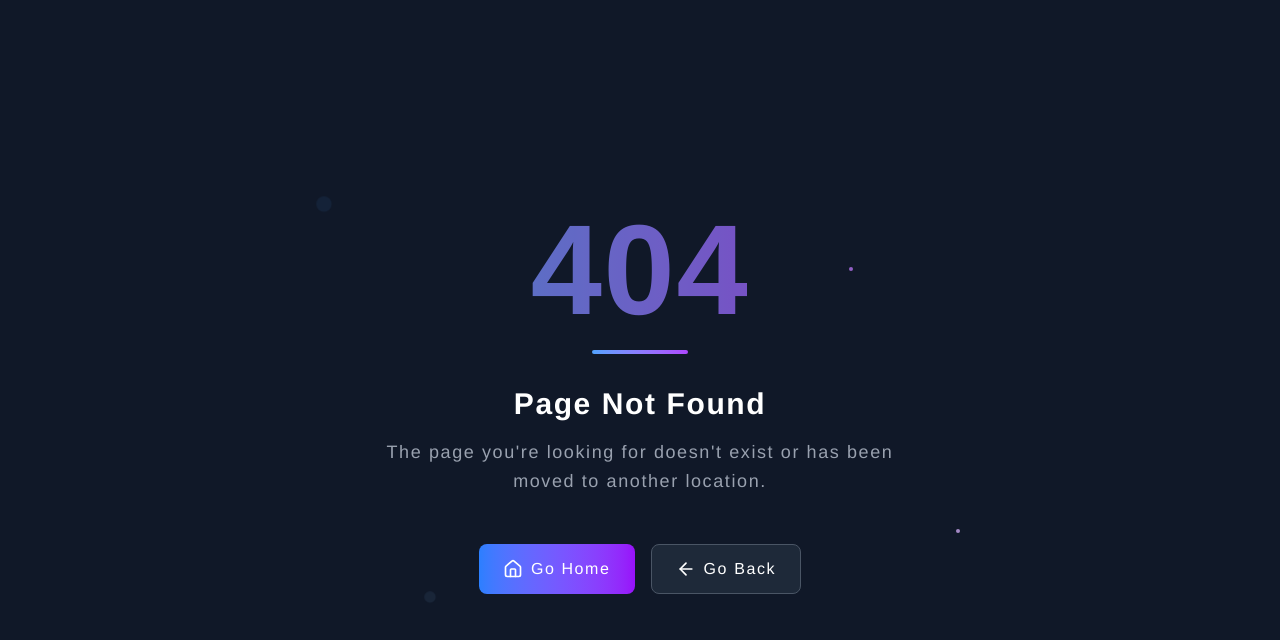
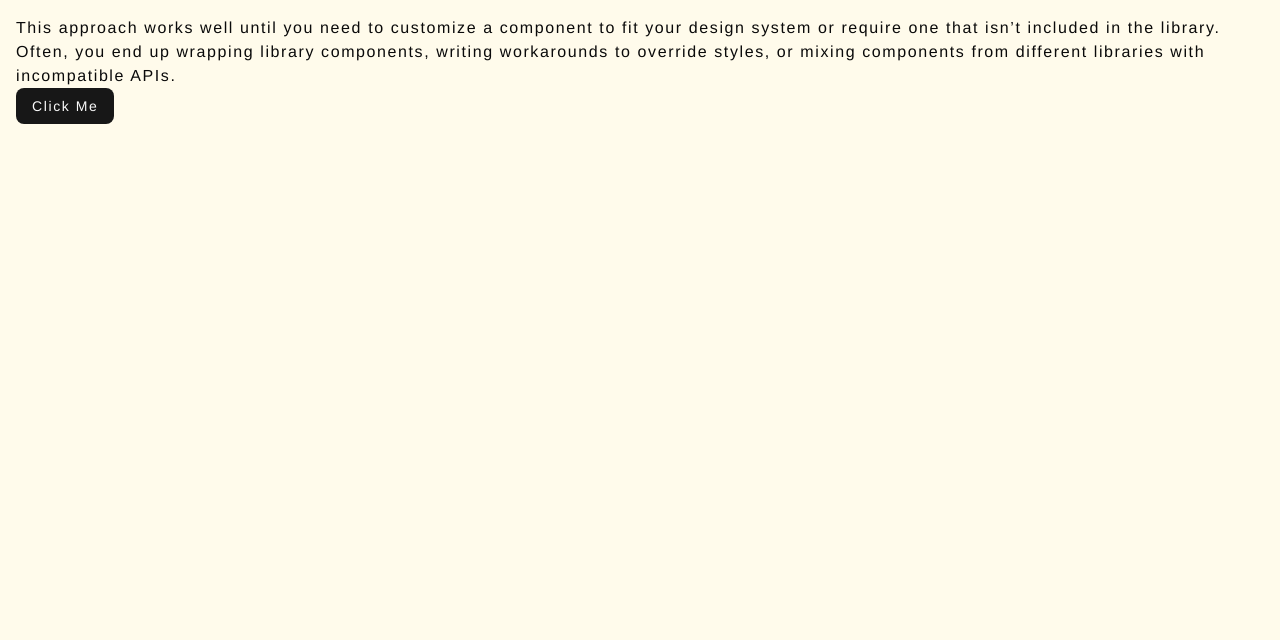
Before and after one commit to avinash874/nextjs, a Next.js app: page /projects/shadcn.ui in a window 1280 px wide. Before the commit this address had no page. Shown: the top 640 px of the page. Built offline with nearby package versions, Linux system fonts and the light colour scheme.

Commit message:
SHADCN UI in Next.js

```diff
--- a/app/globals.css
+++ b/app/globals.css
@@ -1,9 +1,7 @@
 @import "tailwindcss";
+@import "tw-animate-css";
 
-:root {
-  --background: #ffffff;
-  --foreground: #171717;
-}
+@custom-variant dark (&:is(.dark *));
 
 @theme inline {
   --color-background: var(--background);
@@ -12,18 +10,46 @@
   --font-mono: var(--font-geist-mono);
   --font-roboto: var(--font-roboto);
   --font-work: var(--font-work-sans);
-}
-
-@media (prefers-color-scheme: dark) {
-  :root {
-    --background: #0a0a0a;
-    --foreground: #ededed;
-  }
+  --color-sidebar-ring: var(--sidebar-ring);
+  --color-sidebar-border: var(--sidebar-border);
+  --color-sidebar-accent-foreground: var(--sidebar-accent-foreground);
+  --color-sidebar-accent: var(--sidebar-accent);
+  --color-sidebar-primary-foreground: var(--sidebar-primary-foreground);
+  --color-sidebar-primary: var(--sidebar-primary);
+  --color-sidebar-foreground: var(--sidebar-foreground);
+  --color-sidebar: var(--sidebar);
+  --color-chart-5: var(--chart-5);
+  --color-chart-4: var(--chart-4);
+  --color-chart-3: var(--chart-3);
+  --color-chart-2: var(--chart-2);
+  --color-chart-1: var(--chart-1);
+  --color-ring: var(--ring);
+  --color-input: var(--input);
+  --color-border: var(--border);
+  --color-destructive: var(--destructive);
+  --color-accent-foreground: var(--accent-foreground);
+  --color-accent: var(--accent);
+  --color-muted-foreground: var(--muted-foreground);
+  --color-muted: var(--muted);
+  --color-secondary-foreground: var(--secondary-foreground);
+  --color-secondary: var(--secondary);
+  --color-primary-foreground: var(--primary-foreground);
+  --color-primary: var(--primary);
+  --color-popover-foreground: var(--popover-foreground);
+  --color-popover: var(--popover);
+  --color-card-foreground: var(--card-foreground);
+  --color-card: var(--card);
+  --radius-sm: calc(var(--radius) - 4px);
+  --radius-md: calc(var(--radius) - 2px);
+  --radius-lg: var(--radius);
+  --radius-xl: calc(var(--radius) + 4px);
+  --radius-2xl: calc(var(--radius) + 8px);
+  --radius-3xl: calc(var(--radius) + 12px);
+  --radius-4xl: calc(var(--radius) + 16px);
 }
 
 body {
   background: rgb(14, 14, 14);
-  color: var(--foreground);
   font-family: Urbanist, Helvetica, sans-serif;
   letter-spacing: 0.1rem;
 }
@@ -520,3 +546,81 @@
     left: 20px;
   }
 }
+
+:root {
+  --radius: 0.625rem;
+  --background: oklch(1 0 0);
+  --foreground: oklch(0.145 0 0);
+  --card: oklch(1 0 0);
+  --card-foreground: oklch(0.145 0 0);
+  --popover: oklch(1 0 0);
+  --popover-foreground: oklch(0.145 0 0);
+  --primary: oklch(0.205 0 0);
+  --primary-foreground: oklch(0.985 0 0);
+  --secondary: oklch(0.97 0 0);
+  --secondary-foreground: oklch(0.205 0 0);
+  --muted: oklch(0.97 0 0);
+  --muted-foreground: oklch(0.556 0 0);
+  --accent: oklch(0.97 0 0);
+  --accent-foreground: oklch(0.205 0 0);
+  --destructive: oklch(0.577 0.245 27.325);
+  --border: oklch(0.922 0 0);
+  --input: oklch(0.922 0 0);
+  --ring: oklch(0.708 0 0);
+  --chart-1: oklch(0.646 0.222 41.116);
+  --chart-2: oklch(0.6 0.118 184.704);
+  --chart-3: oklch(0.398 0.07 227.392);
+  --chart-4: oklch(0.828 0.189 84.429);
+  --chart-5: oklch(0.769 0.188 70.08);
+  --sidebar: oklch(0.985 0 0);
+  --sidebar-foreground: oklch(0.145 0 0);
+  --sidebar-primary: oklch(0.205 0 0);
+  --sidebar-primary-foreground: oklch(0.985 0 0);
+  --sidebar-accent: oklch(0.97 0 0);
+  --sidebar-accent-foreground: oklch(0.205 0 0);
+  --sidebar-border: oklch(0.922 0 0);
+  --sidebar-ring: oklch(0.708 0 0);
+}
+
+.dark {
+  --background: oklch(0.145 0 0);
+  --foreground: oklch(0.985 0 0);
+  --card: oklch(0.205 0 0);
+  --card-foreground: oklch(0.985 0 0);
+  --popover: oklch(0.205 0 0);
+  --popover-foreground: oklch(0.985 0 0);
+  --primary: oklch(0.922 0 0);
+  --primary-foreground: oklch(0.205 0 0);
+  --secondary: oklch(0.269 0 0);
+  --secondary-foreground: oklch(0.985 0 0);
+  --muted: oklch(0.269 0 0);
+  --muted-foreground: oklch(0.708 0 0);
+  --accent: oklch(0.269 0 0);
+  --accent-foreground: oklch(0.985 0 0);
+  --destructive: oklch(0.704 0.191 22.216);
+  --border: oklch(1 0 0 / 10%);
+  --input: oklch(1 0 0 / 15%);
+  --ring: oklch(0.556 0 0);
+  --chart-1: oklch(0.488 0.243 264.376);
+  --chart-2: oklch(0.696 0.17 162.48);
+  --chart-3: oklch(0.769 0.188 70.08);
+  --chart-4: oklch(0.627 0.265 303.9);
+  --chart-5: oklch(0.645 0.246 16.439);
+  --sidebar: oklch(0.205 0 0);
+  --sidebar-foreground: oklch(0.985 0 0);
+  --sidebar-primary: oklch(0.488 0.243 264.376);
+  --sidebar-primary-foreground: oklch(0.985 0 0);
+  --sidebar-accent: oklch(0.269 0 0);
+  --sidebar-accent-foreground: oklch(0.985 0 0);
+  --sidebar-border: oklch(1 0 0 / 10%);
+  --sidebar-ring: oklch(0.556 0 0);
+}
+
+@layer base {
+  * {
+    @apply border-border outline-ring/50;
+  }
+  body {
+    @apply bg-background text-foreground;
+  }
+}
--- /dev/null
+++ b/app/projects/shadcn.ui/page.jsx
@@ -0,0 +1,17 @@
+import { Button } from "@/components/ui/button"
+
+const page = () => {
+  return (
+    <div className="min-h-screen bg-amber-50  p-4">
+      <p>
+        This approach works well until you need to customize a component to fit your design
+        system or require one that isn’t included in the library. Often, you end up wrapping
+        library components, writing workarounds to override styles, or mixing components from
+        different libraries with incompatible APIs.
+      </p>
+      <Button> Click Me </Button>
+    </div>
+  )
+}
+
+export default page;
--- /dev/null
+++ b/components/ui/button.jsx
@@ -0,0 +1,58 @@
+import * as React from "react"
+import { Slot } from "@radix-ui/react-slot"
+import { cva } from "class-variance-authority";
+
+import { cn } from "@/lib/utils"
+
+const buttonVariants = cva(
+  "inline-flex items-center justify-center gap-2 whitespace-nowrap rounded-md text-sm font-medium transition-all disabled:pointer-events-none disabled:opacity-50 [&_svg]:pointer-events-none [&_svg:not([class*='size-'])]:size-4 shrink-0 [&_svg]:shrink-0 outline-none focus-visible:border-ring focus-visible:ring-ring/50 focus-visible:ring-[3px] aria-invalid:ring-destructive/20 dark:aria-invalid:ring-destructive/40 aria-invalid:border-destructive",
+  {
+    variants: {
+      variant: {
+        default: "bg-primary text-primary-foreground hover:bg-primary/90",
+        destructive:
+          "bg-destructive text-white hover:bg-destructive/90 focus-visible:ring-destructive/20 dark:focus-visible:ring-destructive/40 dark:bg-destructive/60",
+        outline:
+          "border bg-background shadow-xs hover:bg-accent hover:text-accent-foreground dark:bg-input/30 dark:border-input dark:hover:bg-input/50",
+        secondary:
+          "bg-secondary text-secondary-foreground hover:bg-secondary/80",
+        ghost:
+          "hover:bg-accent hover:text-accent-foreground dark:hover:bg-accent/50",
+        link: "text-primary underline-offset-4 hover:underline",
+      },
+      size: {
+        default: "h-9 px-4 py-2 has-[>svg]:px-3",
+        sm: "h-8 rounded-md gap-1.5 px-3 has-[>svg]:px-2.5",
+        lg: "h-10 rounded-md px-6 has-[>svg]:px-4",
+        icon: "size-9",
+        "icon-sm": "size-8",
+        "icon-lg": "size-10",
+      },
+    },
+    defaultVariants: {
+      variant: "default",
+      size: "default",
+    },
+  }
+)
+
+function Button({
+  className,
+  variant = "default",
+  size = "default",
+  asChild = false,
+  ...props
+}) {
+  const Comp = asChild ? Slot : "button"
+
+  return (
+    <Comp
+      data-slot="button"
+      data-variant={variant}
+      data-size={size}
+      className={cn(buttonVariants({ variant, size, className }))}
+      {...props} />
+  );
+}
+
+export { Button, buttonVariants }
--- /dev/null
+++ b/lib/utils.js
@@ -0,0 +1,6 @@
+import { clsx } from "clsx";
+import { twMerge } from "tailwind-merge"
+
+export function cn(...inputs) {
+  return twMerge(clsx(inputs));
+}
```
Also changed, not shown: package.json (+7 -2 lines), components.json (added), 2 other files (tests, documents, lock files or other folders).
